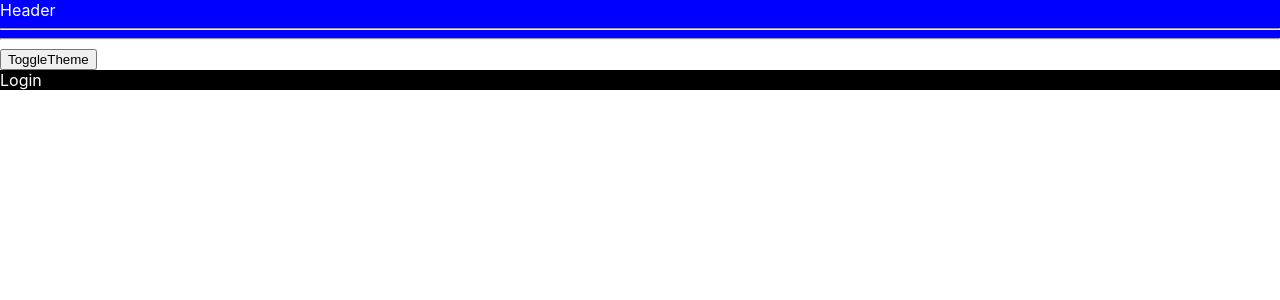
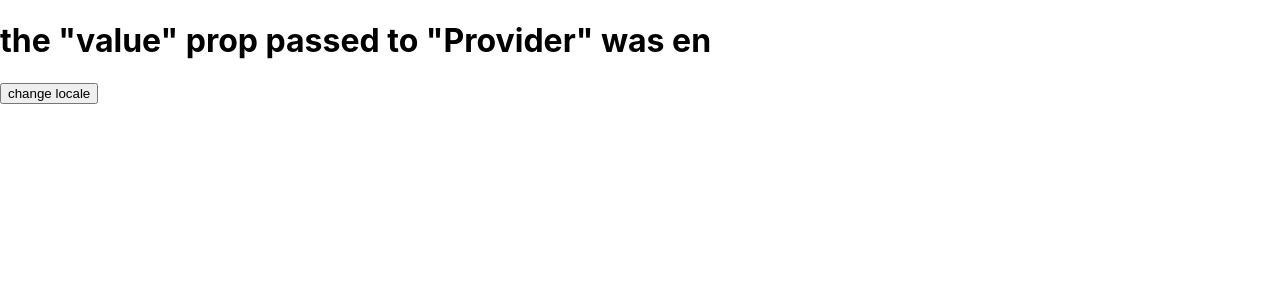
Before and after one commit to hayetmnasrighabri/les-hooks, a React (Create React App) app: page / in a window 1280 px wide. Shown: the top 300 px of the page. Built offline with nearby package versions, Linux system fonts and the light colour scheme.

Commit message:
UseContext exple4

```diff
--- a/src/App.js
+++ b/src/App.js
@@ -1,15 +1,19 @@
-import React from 'react'
-import ThemeProvider from './contextExp2/ThemeContext'
-import Header from './contextExp2/Header'
-import Login from './contextExp2/Login'
-import ToggleTheme from './contextExp2/ToggleTheme'
- function App() {
+import React, { useState } from 'react'
+import Blog from './contextExp3/Blog'
+import {LocalContext} from './contextExp3/LocalContext'
+function App() {
+  const [locale, setLocale] = useState('en')
+  const toggleLocale=()=>{
+    setLocale((locale)=>{
+      return(
+      locale==='en'? 'ar': 'en'
+    )})
+  }
   return (
-    <ThemeProvider>
-      <Header/>
-      <ToggleTheme/>
-      <Login/>
-    </ThemeProvider>
+    <LocalContext.Provider value={{locale, toggleLocale}}>
+      <Blog/>
+    </LocalContext.Provider>
   )
 }
+
 export default App
--- /dev/null
+++ b/src/contextExp3/Blog.js
@@ -0,0 +1,24 @@
+import React, { useContext } from 'react'
+import {LocalContext} from './LocalContext'
+function Blog() {
+    const {locale, toggleLocale}=useContext(LocalContext)
+  return (
+    //<LocalContext.Consumer>
+      //  {data=>{
+        //    return(
+          //      <>
+            //    <h1>the "value" prop passed to "Provider" was {data.locale}</h1>
+             //   <button onClick={data.toggleLocale}>change locale</button>
+               // </>
+            //)
+
+        //}}
+    //</LocalContext.Consumer>
+    <>
+        <h1>the "value" prop passed to "Provider" was {locale}</h1>
+        <button onClick={toggleLocale}>change locale</button>
+   </>
+)
+}
+
+export default Blog
--- /dev/null
+++ b/src/contextExp3/LocalContext.js
@@ -0,0 +1,3 @@
+
+import { createContext } from 'react'
+export  const LocalContext = createContext()
```
